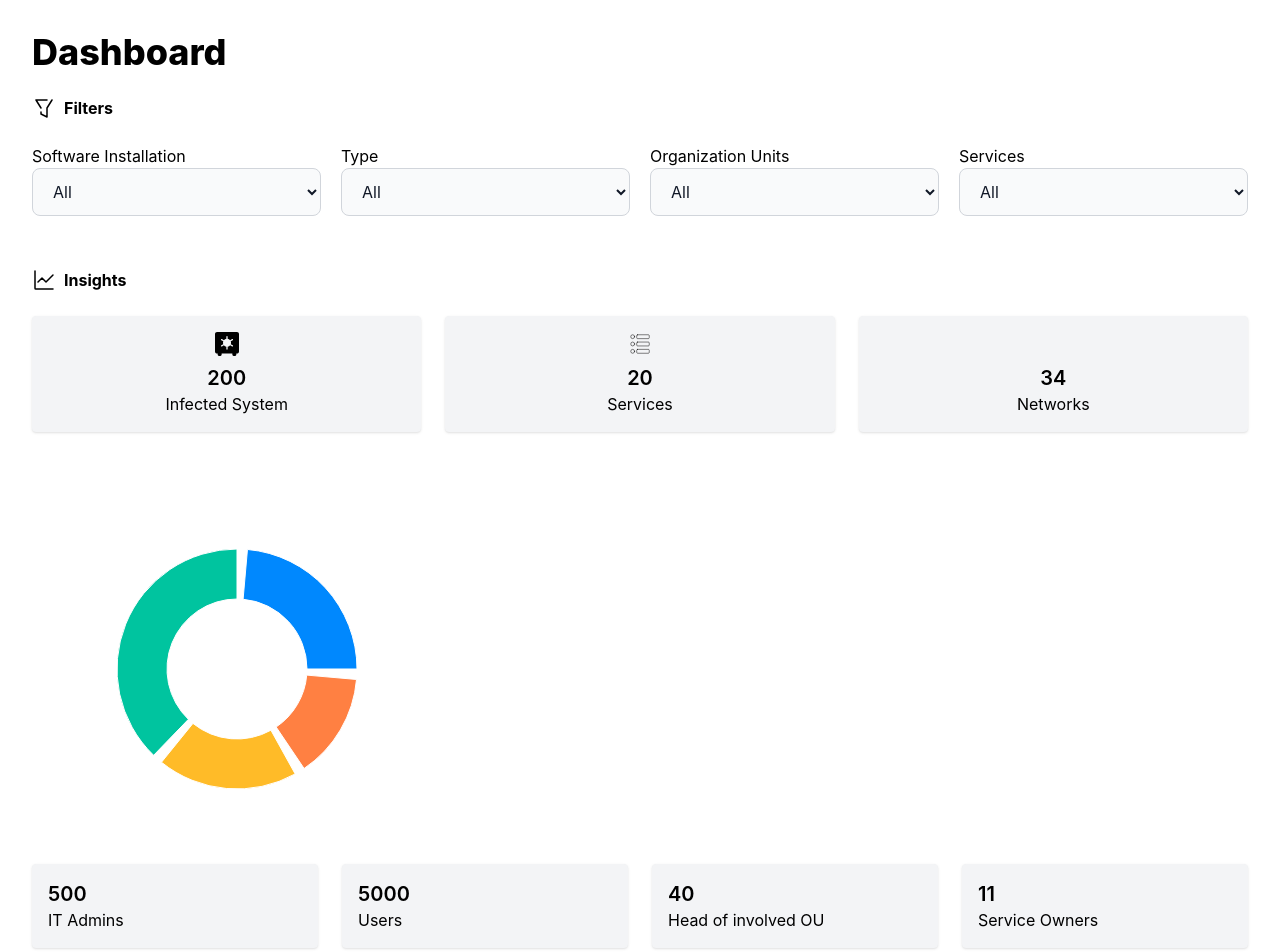
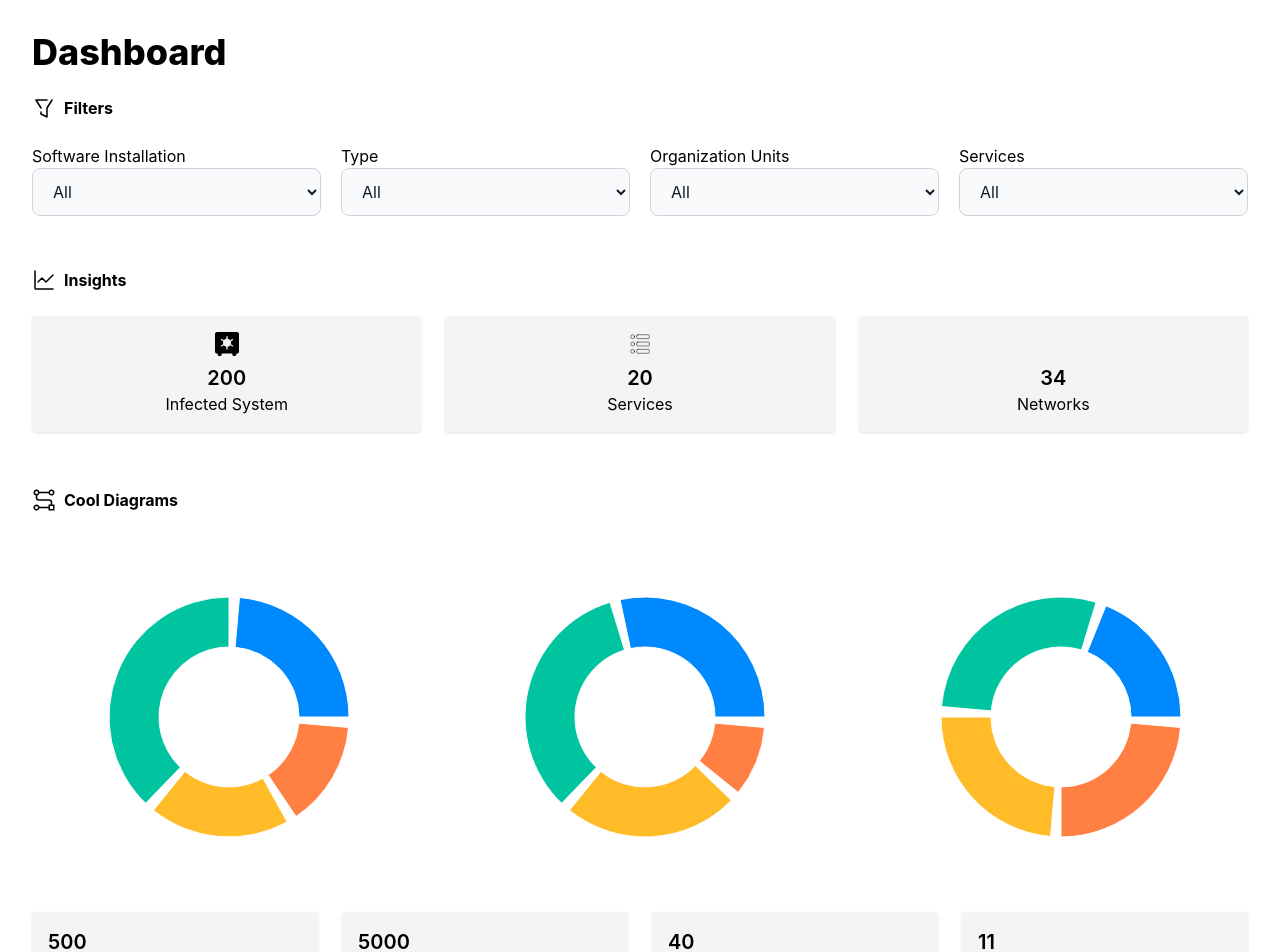
Before and after one commit to helenzhangyc/HackaTuLuWonderland, a React (Create React App) app in the folder wonderland_frontend/: page / in a window 1280 px wide. Shown: the top 952 px of the page. Built offline with nearby package versions, Linux system fonts and the light colour scheme; some icons are missing.

Commit message:
fix weird spacing issue between insights and cool diagrams

```diff
--- a/wonderland_frontend/src/App.js
+++ b/wonderland_frontend/src/App.js
@@ -6,13 +6,14 @@ import Persons from "./components/Persons";
 function App() {
   return (
     <div className="p-8">
-      <h2 class="text-4xl font-extrabold dark:text-white">Dashboard</h2>
+      <h2 className="text-4xl font-extrabold dark:text-white">Dashboard</h2>
       <br />
       <Filters />
       <Insights />
+      <br />
       <CoolDiagrams />
       <Persons />
-    </div >
+    </div>
   );
 }
 
--- a/wonderland_frontend/src/components/CoolDiagrams.jsx
+++ b/wonderland_frontend/src/components/CoolDiagrams.jsx
@@ -1,18 +1,30 @@
-import React from "react";
 import { PieChart, Pie, Cell, Tooltip } from "recharts";
 import { ReactComponent as CoolDiagramsIcon } from '../icons/cool_diagrams.svg';
 
-const data = [
+const data1 = [
   { name: "Apple", value: 25 },
   { name: "Samsung", value: 40 },
   { name: "Nokia", value: 20 },
   { name: "Sony", value: 15 },
 ];
 
+const data2 = [
+  { name: "Google", value: 30 },
+  { name: "Microsoft", value: 35 },
+  { name: "Amazon", value: 25 },
+  { name: "Facebook", value: 10 },
+];
+
+const data3 = [
+  { name: "Tesla", value: 20 },
+  { name: "Ford", value: 30 },
+  { name: "GM", value: 25 },
+  { name: "BMW", value: 25 },
+];
+
 const COLORS = ["#0088FE", "#00C49F", "#FFBB28", "#FF8042"];
 
-const CoolDiagrams = () => {
-  return (
+const renderPieChart = (data) => (
   <PieChart width={400} height={400}>
     <Pie
       data={data}
@@ -31,6 +43,21 @@ const CoolDiagrams = () => {
     <Tooltip />
   </PieChart>
 );
+
+const CoolDiagrams = () => {
+  return (
+    <div className="flex flex-col items-center justify-center">
+      <div className="flex items-center space-x-2 self-start">
+        <CoolDiagramsIcon className="h-6 w-6 text-gray-500" />
+        <b>Cool Diagrams</b>
+      </div>
+      <div className="flex space-x-4">
+        {renderPieChart(data1)}
+        {renderPieChart(data2)}
+        {renderPieChart(data3)}
+      </div>
+    </div>
+  );
 };
 
 export default CoolDiagrams;
```
Lines whose indentation alone changed are shown as unchanged.
